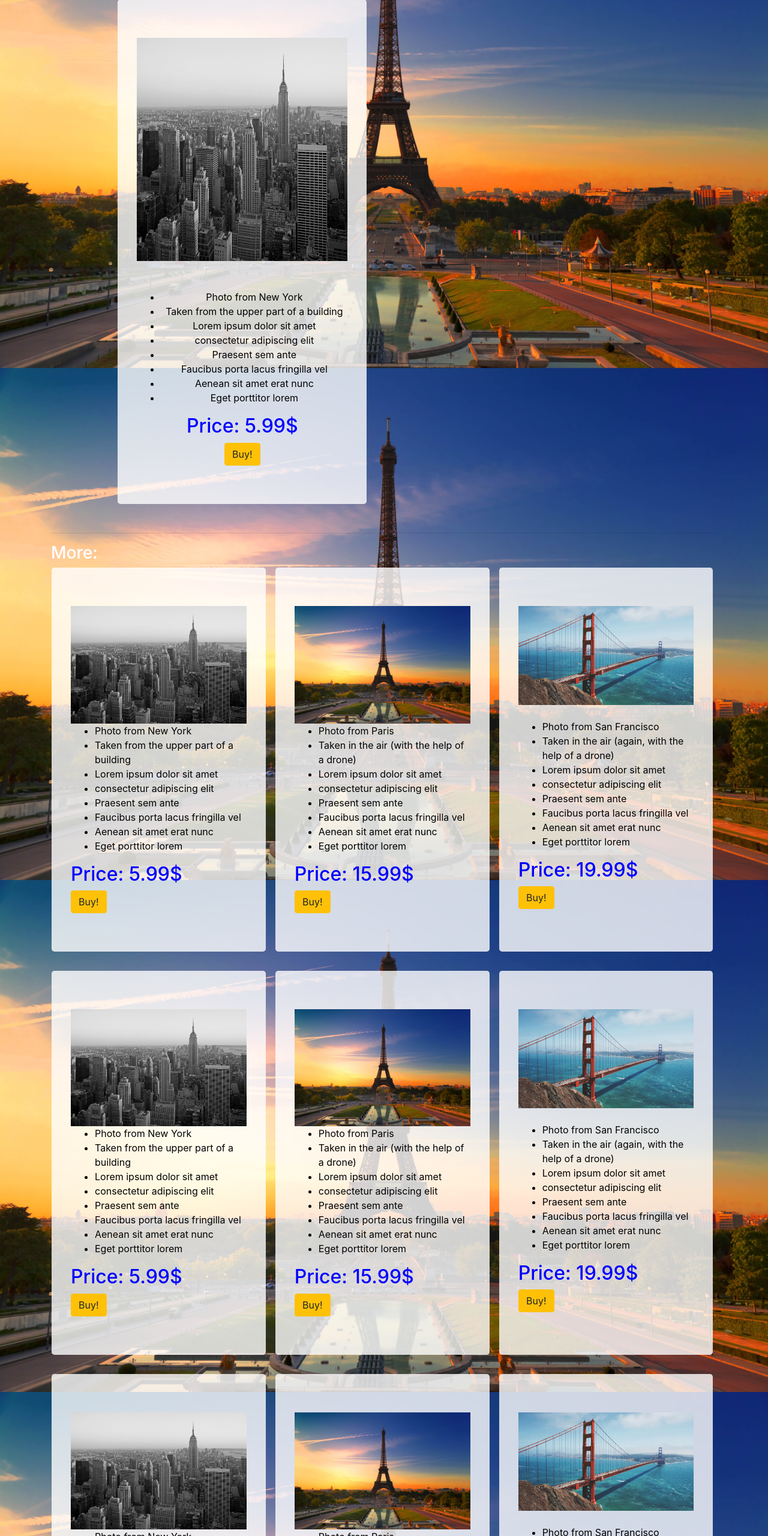
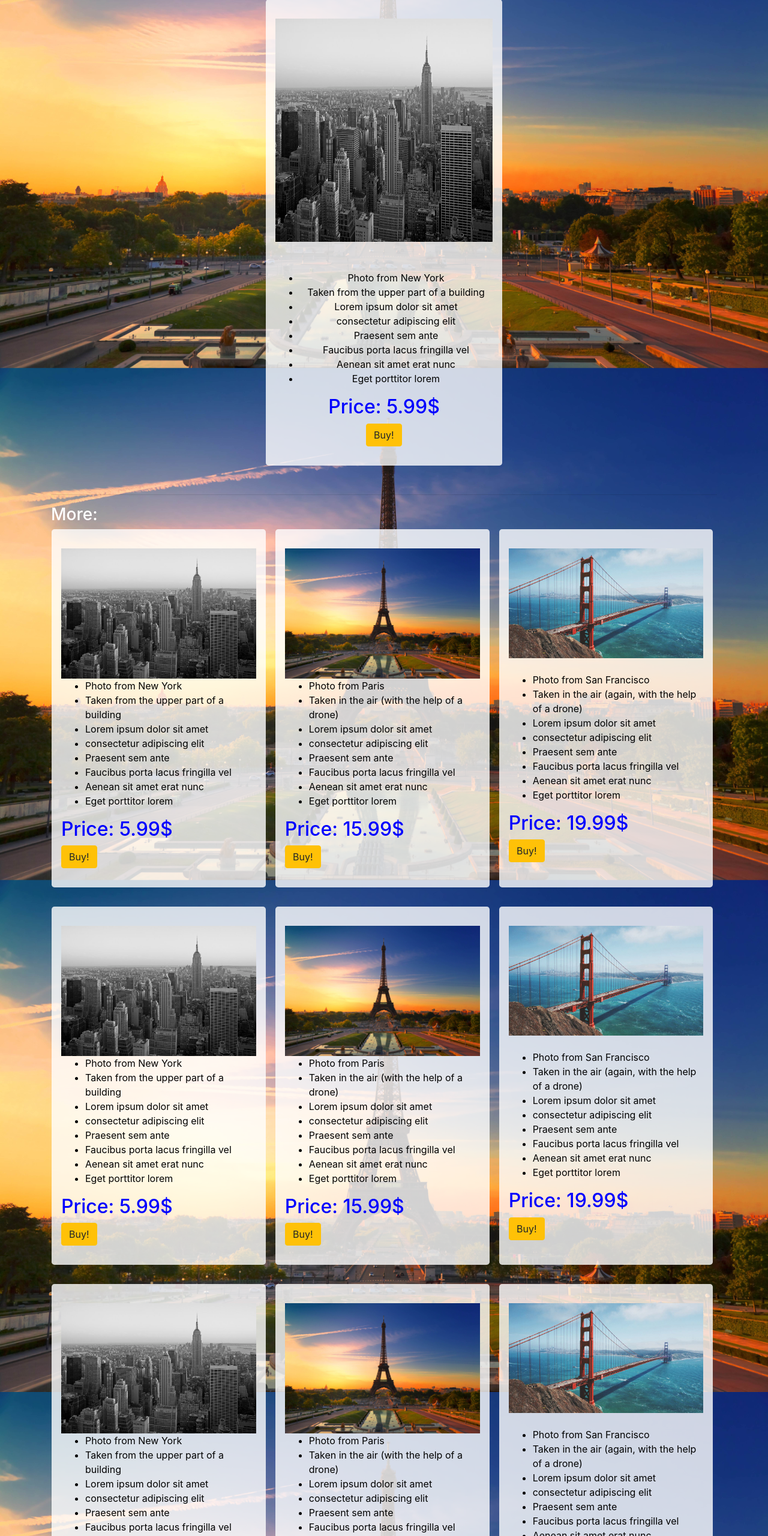
Before and after one commit to GODGEARHD/PRACTICA-FINAL, a plain HTML site: page store.html in a window 1280 px wide. Shown: the part 240-2800 px from the top of the page at 60% size. Drawn offline with nearby package versions, Linux system fonts and the light colour scheme.

Commit message:
my summer trips

```diff
--- a/store.html
+++ b/store.html
@@ -59,7 +59,7 @@
                                     More
                                 </a>
                                 <div class="dropdown-menu" aria-labelledby="navbarDropdown">
-                                    <a class="dropdown-item" href="404.html">Action</a>
+                                    <a class="dropdown-item" href="404.html">Photo Slieshow</a>
                                     <a class="dropdown-item" href="#">Another action</a>
                                     <div class="dropdown-divider"></div>
                                     <a class="dropdown-item" href="about.html">About</a>
@@ -80,11 +80,11 @@
                     Featured:
                 </h1>
                 <center>
-                    <div class="row">
+                    <div class="row2">
                         <center>
                             <div class="col-md-8">
                                 <div class="mySlides">
-                                    <div class="jumbotron" style="margin-right: 1rem; width: 100%;" id="semi-transparente">
+                                    <div class="jumbotron2" style="margin-right: 1rem; width: 100%;" id="semi-transparente">
                                         <div style="height: 372px;"><img src="img/newyork.jpg" style="height: 100%; width: 100%;"></div>
                                         <br>
                                         <br>
@@ -119,7 +119,7 @@
                                     </div>
                                 </div>
                                 <div class="mySlides">
-                                    <div class="jumbotron" style="margin-right: 1rem; width: 100%;" id="semi-transparente">
+                                    <div class="jumbotron2" style="margin-right: 1rem; width: 100%;" id="semi-transparente">
                                         <div style="height: 372px;"><img src="img/sanfran.jpg" style="width: 100%;"></div>
                                         <br>
                                         <ul>
@@ -186,7 +186,7 @@
                     More:
                 </h3>
                 <div class="row">
-                    <div class="jumbotron" style="margin-left: 1rem; margin-right: 1rem; width: 31.3%;" id="semi-transparente">
+                    <div class="jumbotron2" style="margin-left: 1rem; margin-right: 1rem;" id="semi-transparente">
                         <img src="img/newyork.jpg" style="width: 100%;">
                         <ul>
                             <li class="list-item text-black">
@@ -217,7 +217,7 @@
                         <h2 id="precio">Price: 5.99$</h2>
                         <button onclick="document.getElementById('modal5').style.display='block'" class="btn btn-warning hvr-grow-rotate">Buy!</button>
                     </div>
-                    <div class="jumbotron" style="margin-right: 1rem; width: 31.3%;" id="semi-transparente">
+                    <div class="jumbotron2" style="margin-right: 1rem;" id="semi-transparente">
                         <img src="img/eiffel_tower.jpg" style="width: 100%;">
                         <ul>
                             <li class="list-item text-black">
@@ -248,7 +248,7 @@
                         <h2 id="precio">Price: 15.99$</h2>
                         <button onclick="document.getElementById('modal5').style.display='block'" class="btn btn-warning hvr-grow-rotate">Buy!</button>
                     </div>
-                    <div class="jumbotron" style="margin-right: 1rem; width: 31.3%;" id="semi-transparente">
+                    <div class="jumbotron2" style="margin-right: 1rem;" id="semi-transparente">
                         <img src="img/sanfran.jpg" style="width: 100%;">
                         <br>
                         <ul>
@@ -305,7 +305,7 @@
                             <small><i class="text-black">*Note: We will send you a request for the corresponding money to your PayPal account before you can access to the photo</i></small>
                         </div>
                     </div>
-                    <div class="jumbotron" style="margin-left: 1rem; margin-right: 1rem; width: 31.3%;" id="semi-transparente">
+                    <div class="jumbotron2" style="margin-left: 1rem; margin-right: 1rem;" id="semi-transparente">
                         <img src="img/newyork.jpg" style="width: 100%;">
                         <ul>
                             <li class="list-item text-black">
@@ -336,7 +336,7 @@
                         <h2 id="precio">Price: 5.99$</h2>
                         <button onclick="document.getElementById('modal4').style.display='block'" class="btn btn-warning hvr-grow-rotate">Buy!</button>
                     </div>
-                    <div class="jumbotron" style="margin-right: 1rem; width: 31.3%;" id="semi-transparente">
+                    <div class="jumbotron2" style="margin-right: 1rem;" id="semi-transparente">
                         <img src="img/eiffel_tower.jpg" style="width: 100%;">
                         <ul>
                             <li class="list-item text-black">
@@ -367,7 +367,7 @@
                         <h2 id="precio">Price: 15.99$</h2>
                         <button onclick="document.getElementById('modal4').style.display='block'" class="btn btn-warning hvr-grow-rotate">Buy!</button>
                     </div>
-                    <div class="jumbotron" style="margin-right: 1rem; width: 31.3%;" id="semi-transparente">
+                    <div class="jumbotron2" style="margin-right: 1rem;" id="semi-transparente">
                         <img src="img/sanfran.jpg" style="width: 100%;">
                         <br>
                         <ul>
@@ -424,7 +424,7 @@
                             <small><i class="text-black">*Note: We will send you a request for the corresponding money to your PayPal account before you can access to the photo</i></small>
                         </div>
                     </div>
-                    <div class="jumbotron" style="margin-left: 1rem; margin-right: 1rem; width: 31.3%;" id="semi-transparente">
+                    <div class="jumbotron2" style="margin-left: 1rem; margin-right: 1rem;" id="semi-transparente">
                         <img src="img/newyork.jpg" style="width: 100%;">
                         <ul>
                             <li class="list-item text-black">
@@ -455,7 +455,7 @@
                         <h2 id="precio">Price: 5.99$</h2>
                         <button onclick="document.getElementById('modal3').style.display='block'" class="btn btn-warning hvr-grow-rotate">Buy!</button>
                     </div>
-                    <div class="jumbotron" style="margin-right: 1rem; width: 31.3%;" id="semi-transparente">
+                    <div class="jumbotron2" style="margin-right: 1rem;" id="semi-transparente">
                         <img src="img/eiffel_tower.jpg" style="width: 100%;">
                         <ul>
                             <li class="list-item text-black">
@@ -486,7 +486,7 @@
                         <h2 id="precio">Price: 15.99$</h2>
                         <button onclick="document.getElementById('modal3').style.display='block'" class="btn btn-warning hvr-grow-rotate">Buy!</button>
                     </div>
-                    <div class="jumbotron" style="margin-right: 1rem; width: 31.3%;" id="semi-transparente">
+                    <div class="jumbotron2" style="margin-right: 1rem;" id="semi-transparente">
                         <img src="img/sanfran.jpg" style="width: 100%;">
                         <br>
                         <ul>
@@ -543,7 +543,7 @@
                             <small><i class="text-black">*Note: We will send you a request for the corresponding money to your PayPal account before you can access to the photo</i></small>
                         </div>
                     </div>
-                    <div class="jumbotron" style="margin-left: 1rem; margin-right: 1rem; width: 31.3%;" id="semi-transparente">
+                    <div class="jumbotron2" style="margin-left: 1rem; margin-right: 1rem;" id="semi-transparente">
                         <img src="img/newyork.jpg" style="width: 100%;">
                         <ul>
                             <li class="list-item text-black">
@@ -574,7 +574,7 @@
                         <h2 id="precio">Price: 5.99$</h2>
                         <button onclick="document.getElementById('modal2').style.display='block'" class="btn btn-warning hvr-grow-rotate">Buy!</button>
                     </div>
-                    <div class="jumbotron" style="margin-right: 1rem; width: 31.3%;" id="semi-transparente">
+                    <div class="jumbotron2" style="margin-right: 1rem;" id="semi-transparente">
                         <img src="img/eiffel_tower.jpg" style="width: 100%;">
                         <ul>
                             <li class="list-item text-black">
@@ -605,7 +605,7 @@
                         <h2 id="precio">Price: 15.99$</h2>
                         <button onclick="document.getElementById('modal2').style.display='block'" class="btn btn-warning hvr-grow-rotate">Buy!</button>
                     </div>
-                    <div class="jumbotron" style="margin-right: 1rem; width: 31.3%;" id="semi-transparente">
+                    <div class="jumbotron2" style="margin-right: 1rem;" id="semi-transparente">
                         <img src="img/sanfran.jpg" style="width: 100%;">
                         <br>
                         <ul>
@@ -662,7 +662,7 @@
                             <small><i class="text-black">*Note: We will send you a request for the corresponding money to your PayPal account before you can access to the photo</i></small>
                         </div>
                     </div>
-                    <div class="jumbotron" style="margin-left: 1rem; margin-right: 1rem; width: 31.3%;" id="semi-transparente">
+                    <div class="jumbotron2" style="margin-left: 1rem; margin-right: 1rem;" id="semi-transparente">
                         <img src="img/newyork.jpg" style="width: 100%;">
                         <ul>
                             <li class="list-item text-black">
@@ -693,7 +693,7 @@
                         <h2 id="precio">Price: 5.99$</h2>
                         <button onclick="document.getElementById('modal').style.display='block'" class="btn btn-warning hvr-grow-rotate">Buy!</button>
                     </div>
-                    <div class="jumbotron" style="margin-right: 1rem; width: 31.3%;" id="semi-transparente">
+                    <div class="jumbotron2" style="margin-right: 1rem;" id="semi-transparente">
                         <img src="img/eiffel_tower.jpg" style="width: 100%;">
                         <ul>
                             <li class="list-item text-black">
@@ -724,7 +724,7 @@
                         <h2 id="precio">Price: 15.99$</h2>
                         <button onclick="document.getElementById('modal').style.display='block'" class="btn btn-warning hvr-grow-rotate">Buy!</button>
                     </div>
-                    <div class="jumbotron" style="margin-right: 1rem; width: 31.3%;" id="semi-transparente">
+                    <div class="jumbotron2" style="margin-right: 1rem;" id="semi-transparente">
                         <img src="img/sanfran.jpg" style="width: 100%;">
                         <br>
                         <ul>
--- a/styles.css
+++ b/styles.css
@@ -7,6 +7,40 @@ body {
     background-size: cover;
     background-attachment: fixed;
     background-color: black;
+}
+
+.row2 {
+    display: -ms-flexbox;
+    display: flex;
+    -ms-flex-wrap: wrap;
+    flex-wrap: wrap;
+    margin-right: -15px;
+    margin-left: -15px;
+    flex-direction: row;
+    justify-content: center;
+    align-items: stretch;
+}
+
+.jumbotron2 {
+    padding: 2rem 1rem;
+    margin-bottom: 2rem;
+    background-color: #e9ecef;
+    border-radius: .3rem;
+    width: 31.3%;
+}
+
+@media only screen and (max-width: 1080px) {
+    /* Para Móviles/Tablets: */
+    [class*="jumbotron2"] {
+      width: 100%;
+    }
+}
+
+@media only screen and (max-width: 1080px) {
+    /* Para Móviles/Tablets: */
+    [class*="row2"] {
+      width: 100%;
+    }
 }
 
 .text-black {
@@ -124,10 +158,6 @@ body {
     }
 }
 
-.jumbotron.jumbotron-2 {
-    width: 31.3%;
-}
-
 #formulario {
     border: 1px solid grey;
 }
```
Also changed, not shown: index.html (+6 -6 lines).
